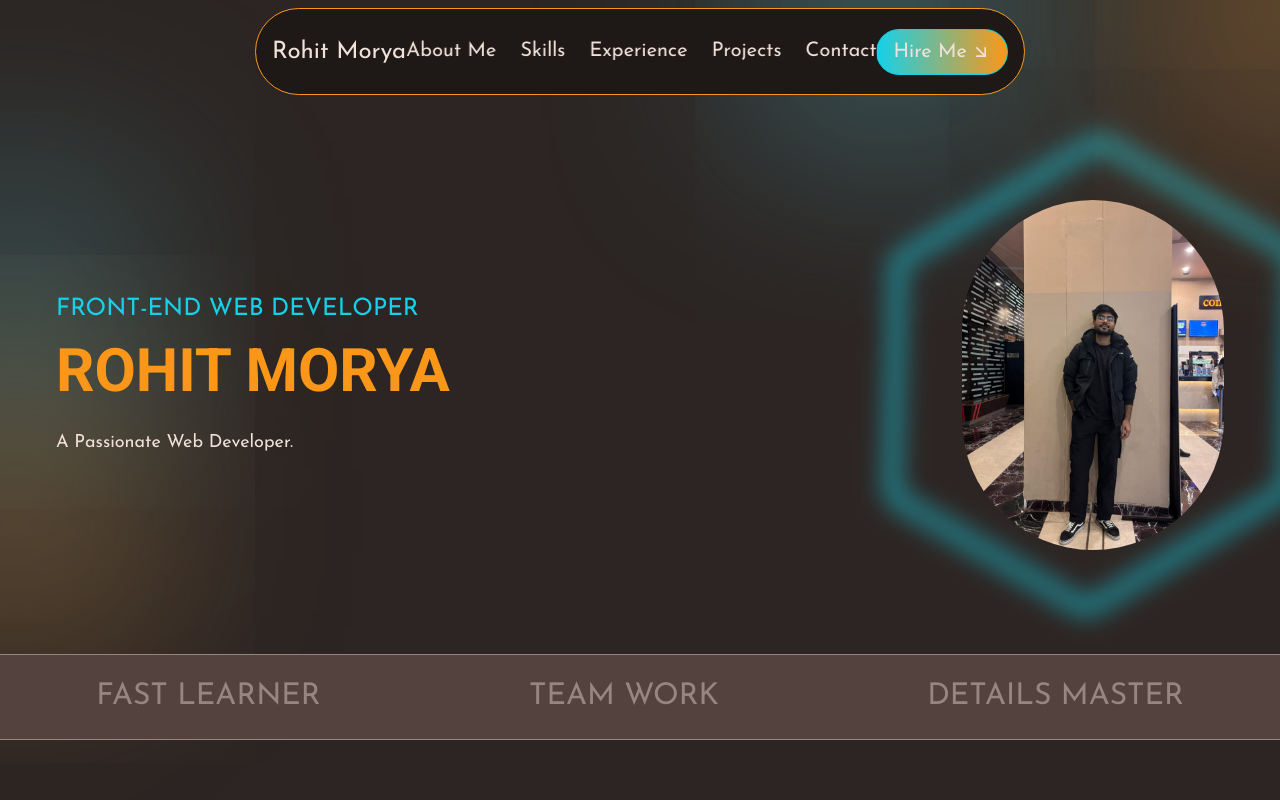
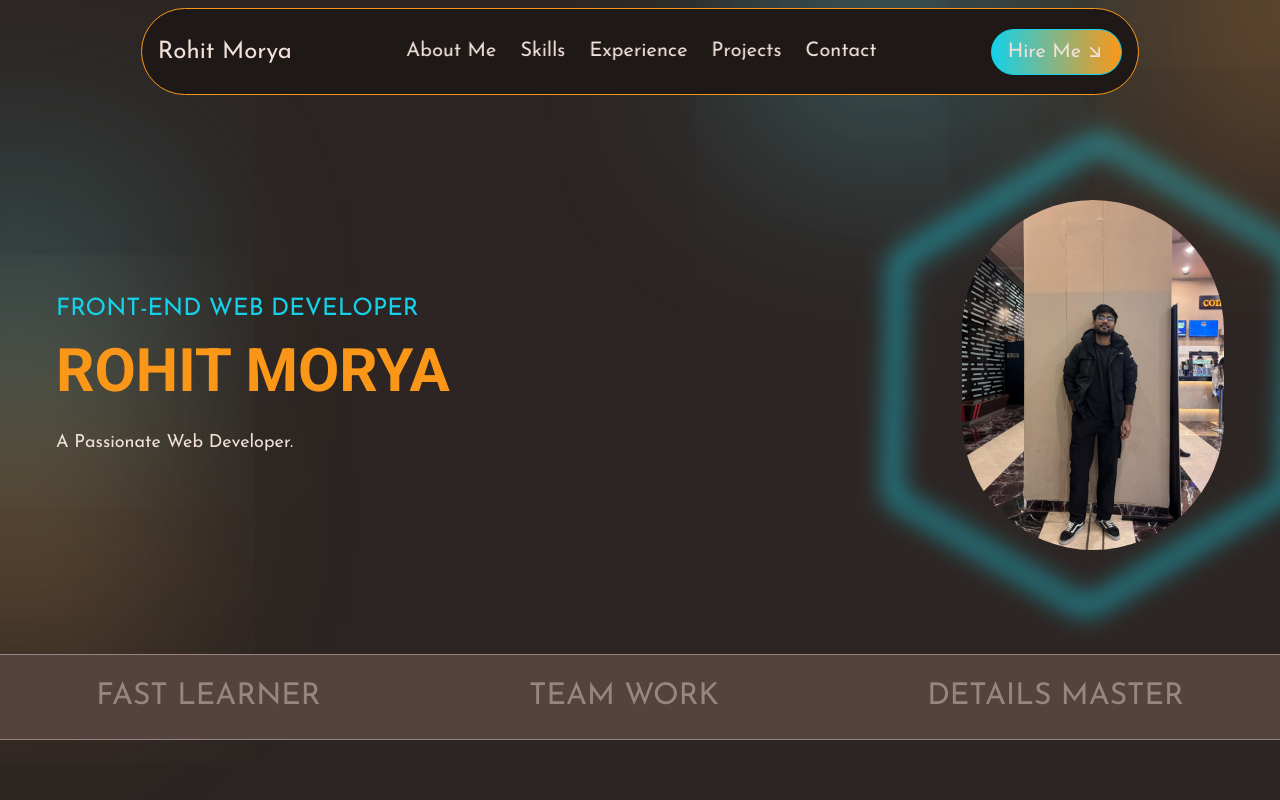
Before and after one commit to Rohit6375/Rohit-Portfolio, a React (Vite) app: page / in a window 1280 px wide. Shown: the top 800 px of the page. Built offline with nearby package versions, Linux system fonts and the light colour scheme.

Commit message:
commit11

```diff
--- a/src/components/navbar/NavbarLinks.jsx
+++ b/src/components/navbar/NavbarLinks.jsx
@@ -17,7 +17,7 @@ const NavbarLinks = () => {
                  to={link.section} smooth={true}
                  spy={true} duration={500} offset={-130} className='cursor-pointer text-white hover:text-cyan transition-all duration-500'>{link.link}
                 </Link>
-                <div className='mx-auto bg-cyan w-0 group-hover:w-full h-[1px] transition-all duration-500'>
+                <div className='mx-auto  bg-cyan w-0 group-hover:w-full h-[1px] transition-all duration-500'>
 
                 </div>
             </li>
--- a/src/components/navbar/NavbarMain.jsx
+++ b/src/components/navbar/NavbarMain.jsx
@@ -9,8 +9,8 @@ const NavbarMain = () => {
   const toggleMenu = () => setMenuOpen(!menuOpen);
 
   return (
-    <nav className="w-full fixed z-20 top-0 flex justify-center mt-2 px-2 sm:px-4">
-      <div className="flex items-center justify-between bg-black border-[0.5px] border-orange rounded-full px-4 py-3 max-w-[95%] sm:max-w-[60%] lg:max-w-[1200px] mx-auto overflow-hidden">
+    <nav className="w-full fixed z-20 left-0 top-0 px-2 sm:px-4 mt-2">
+      <div className="mx-auto w-[90%] sm:w-[80%] lg:max-w-[1200px] flex justify-between items-center px-4 py-3 bg-black border border-orange rounded-full">
 
         {/* Logo */}
         <NavbarLogo />
```
